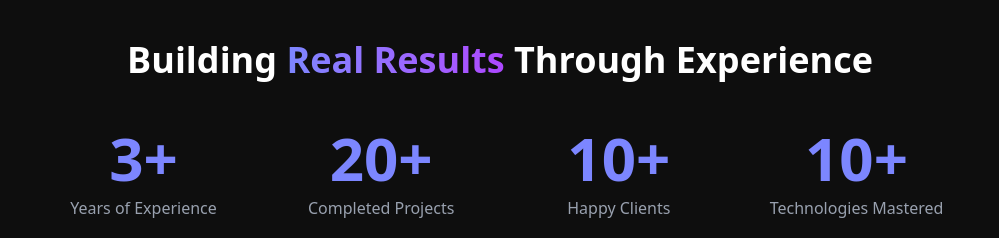
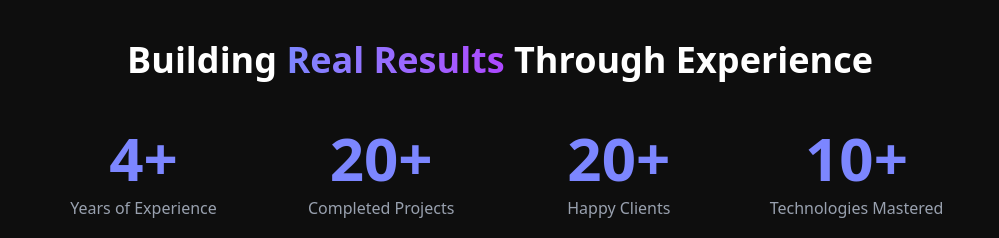
Before and after one commit to lamba01/port, a React (Vite) app: page / in a window 1280 px wide. Shown: the part 800-1038 px from the top of the page, without its empty margins (140-1139 px from the left). Built offline with nearby package versions, Linux system fonts and the light colour scheme.

Commit message:
feat: update stats values for experience and happy clients

```diff
--- a/src/sections/Stats.jsx
+++ b/src/sections/Stats.jsx
@@ -8,9 +8,9 @@ export default function Stats() {
   const [animated, setAnimated] = useState(false);
 
   const stats = [
-    { label: "Years of Experience", value: 3 },
+    { label: "Years of Experience", value: 4 },
     { label: "Completed Projects", value: 20 },
-    { label: "Happy Clients", value: 10 },
+    { label: "Happy Clients", value: 20 },
     { label: "Technologies Mastered", value: 10 },
   ];
 
```
